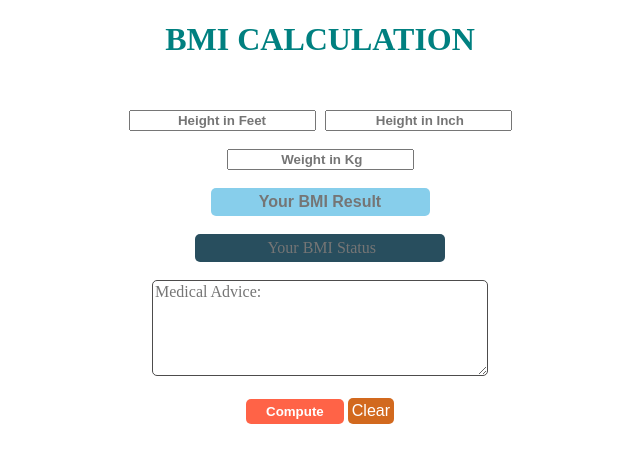
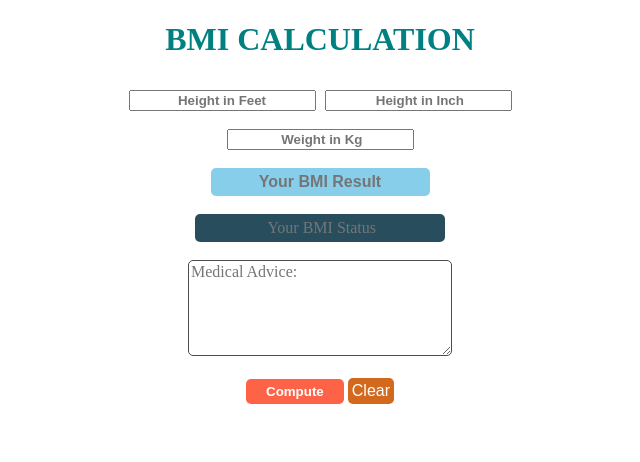
Before and after one commit to sohag1995/BMI-Calculation, a plain HTML site: page index.html in a window 1280 px wide. Shown: the whole page, without its empty margins (320-960 px from the left). Drawn offline with Linux system fonts and the light colour scheme.

Commit message:
advice 7

```diff
--- a/css/media.css
+++ b/css/media.css
@@ -1,4 +1,4 @@
-@media only screen and (max-width: 576px) {
+@media only screen and (max-width: 768px) {
     header, h1{
         padding-bottom: 0px;
     }
--- a/index.html
+++ b/index.html
@@ -10,7 +10,7 @@
         header, h1{
             color: teal;
             text-align: center;
-            padding-bottom: 15px;
+            padding-bottom: 5px;
         }
         /* header, h2{
             color: darkcyan;
@@ -142,7 +142,7 @@
        </div>
        <br>
        <div>
-        <textarea id="advice_field"  name="Medical advice" cols="35" rows="5" placeholder="Medical Advice:"></textarea>
+        <textarea id="advice_field"  name="Medical advice" cols="27" rows="5" placeholder="Medical Advice:"></textarea>
        </div>
        <br>
         <button id="btn_click" class="compute_btn">Compute</button>
```
